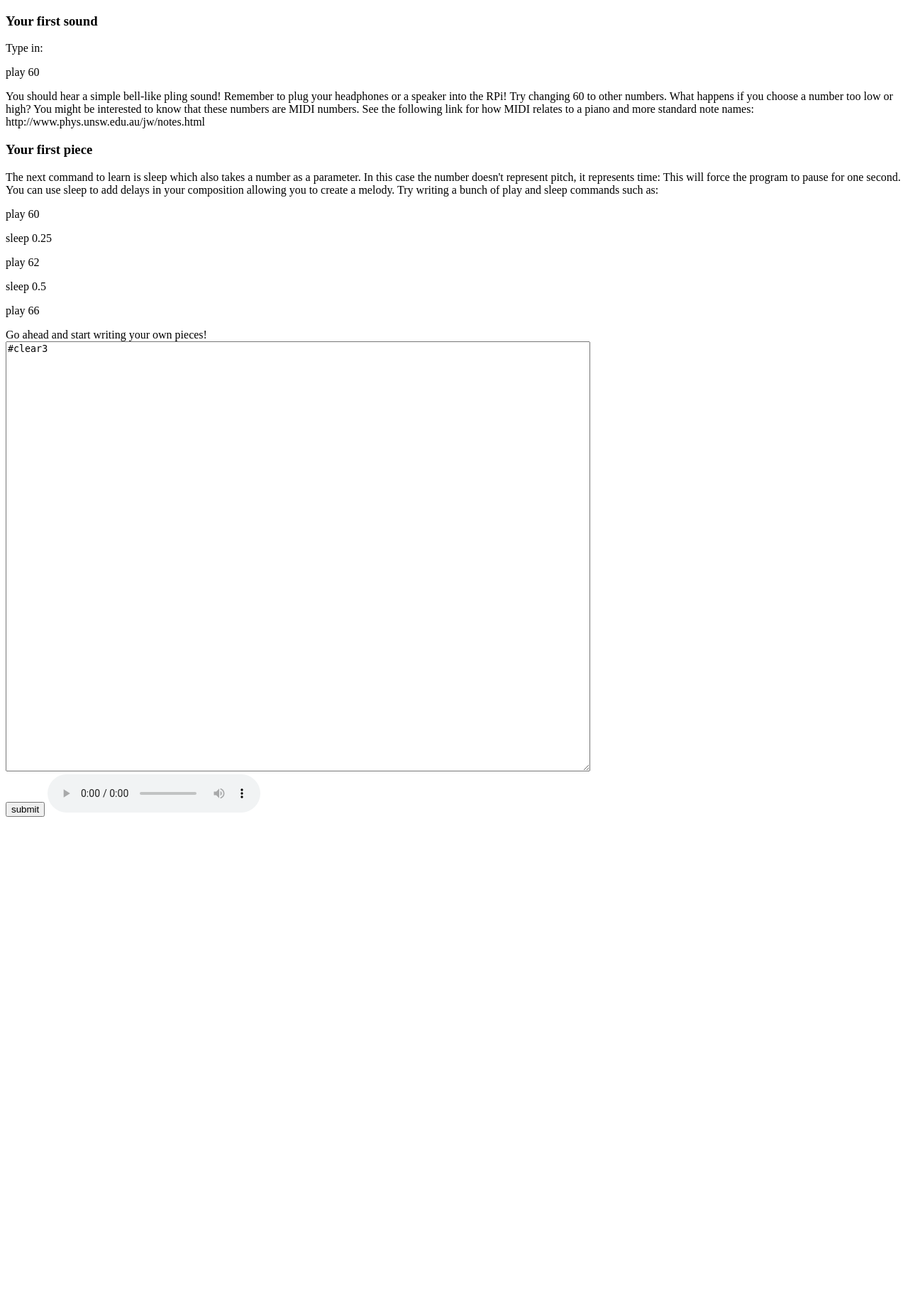
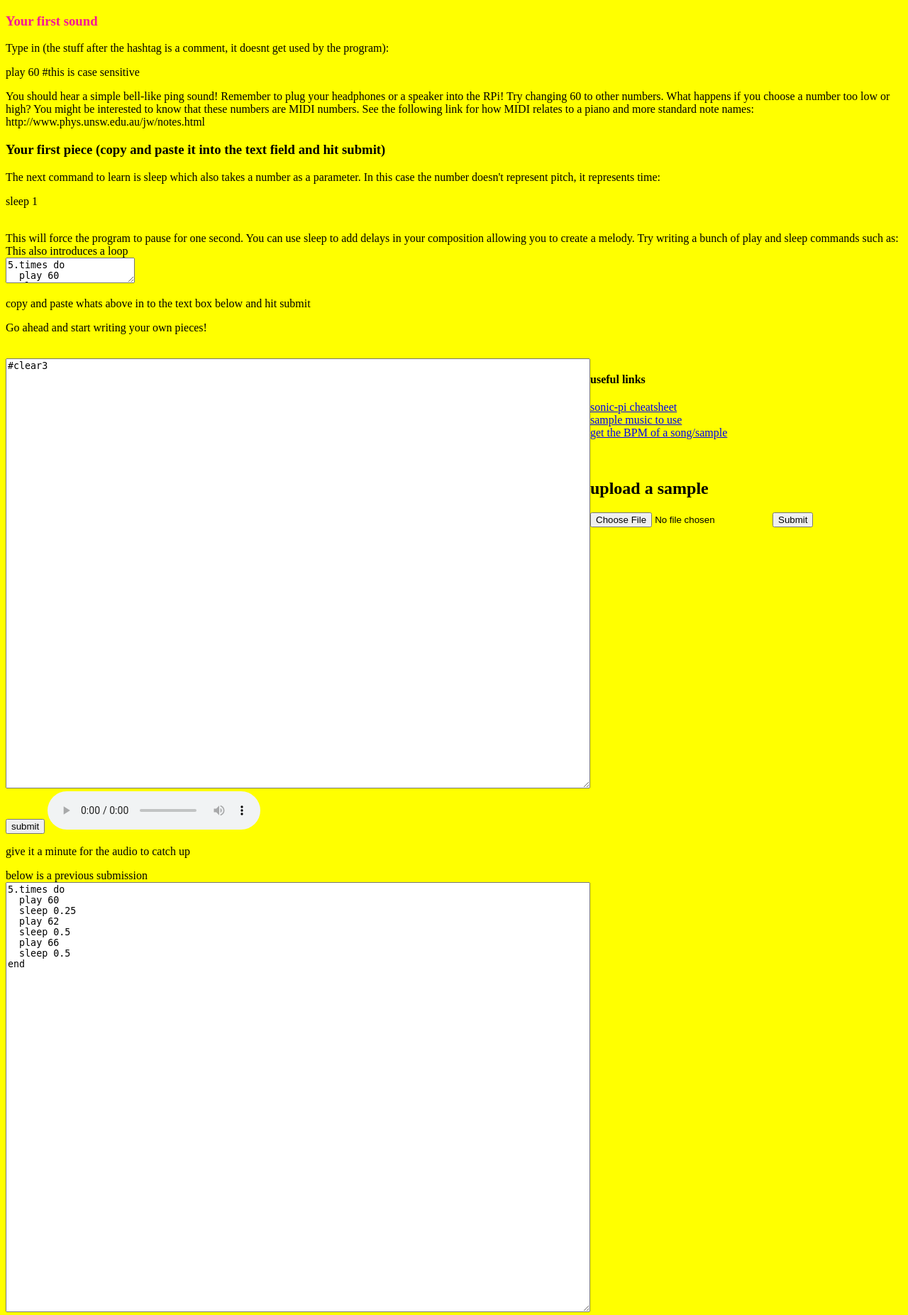
Before and after one commit to daveyman123/makemusiconline, a Flask app: page / in a window 1280 px wide. Shown: the whole page at 71% size. Before the commit the page ends 1151 px from the top, so only its background shows below. Run offline with Flask 2, Linux system fonts and the light colour scheme; data comes from the database, SQL or seed files in the repository; both versions use the stored data as it was after the commit; some libraries are stand-ins or nearby versions.

Commit message:
trying to add sockets

```diff
--- a/app.py
+++ b/app.py
@@ -1,3 +1,4 @@
+from werkzeug import secure_filename
 from flask import Flask, render_template, jsonify, make_response, request
 import json
 import string
@@ -9,13 +10,14 @@ from flask_sqlalchemy import SQLAlchemy
 from sqlalchemy.ext import mutable
 
 import os
-
+from flask_socketio import SocketIO, emit
 
 
 project_dir = os.path.dirname(os.path.abspath(__file__))
 database_file = "sqlite:///{}".format(os.path.join(project_dir, "music.db"))
 
 app = Flask(__name__)
+socketio = SocketIO(app)
 app.config["SQLALCHEMY_DATABASE_URI"] = database_file
 
 db = SQLAlchemy(app)
@@ -23,10 +25,12 @@ db = SQLAlchemy(app)
 class SongClass(db.Model):
     key = db.Column(db.Integer, autoincrement=True, primary_key=True)
 
-    song = db.Column(db.String(80))
+    song = db.Column(db.String(200))
 
     def __repr__(self):
         return self.song
+
+
 
 def sendCmd(cmd,par = None):
     oscmsg = OSC.OSCMessage()
@@ -37,15 +41,33 @@ def sendCmd(cmd,par = None):
     c.send(oscmsg)
 c = OSC.OSCClient()
 c.connect(('127.0.0.1', 4557))   # connect to SuperCollider
+@app.route('/uploader', methods = ['GET', 'POST'])
+def upload_file():
+   if request.method == 'POST':
+      f = request.files['file']
+      f.save(secure_filename(f.filename))
+      return 'file uploaded successfully to /home/pi/test/ folder'
+
+@socketio.on('value changed')
+def value_changed(message):
+    print(message)
+
 
 @app.route('/')
+
+
 def my_form():
-    song = SongClass.query.all()
-    song = song[-1]
-    #print song
-
-    return render_template('index.html', song=song)
-
+    song_query = SongClass.query.all()
+    if song_query[-1]:
+        song = str(song_query[-1])
+    else:
+	song = " "
+    if song_query[-2]:
+        song2 = str(song_query[-2])
+    else:
+	song2 = " "
+    return render_template('index.html', song=song, song2=song2)
+ #   return render_template('index.html')
 @app.route('/parse_data', methods=['POST'])
 def my_form_post():
     c = OSC.OSCClient()
@@ -62,16 +84,22 @@ def my_form_post():
 #    song = another_obj["value"]
 	#song = song.replace("\n","")
     #song = json.dumps(song)
-    song = SongClass.query.all()
-
-    song = str(song[-1])
+    song_query = SongClass.query.all()
+    if song_query:
+        song = str(song_query[0])
+    else:
+        song=" "
+    if song_query[-2]:
+        song2 = str(song_query[-2])
+    else:
+        song2 = " "
     print song
     sendCmd("/run-code", song)
  #   if state == "off":
 	#    sendCmd("/stop-all-jobs")
-    return render_template('index.html', song=song)
+    return render_template('index.html', song=song, song2=song2)
 
 
 
 if __name__ == "__main__":
-   app.run(host='0.0.0.0', threaded=True, port=8080, debug=True)
+   socketio.run(app, host='0.0.0.0', port = 5002)
--- /dev/null
+++ b/static/css/styles.css
@@ -0,0 +1,3 @@
+body {
+    background-color: yellow;
+}
--- a/templates/index.html
+++ b/templates/index.html
@@ -1,53 +1,107 @@
+
 <!DOCTYPE html>
 <html>
 	<head>
+
 		<title>CodeMirror</title>
-		<link rel="stylesheet" type="text/css" href="plugin/codemirror/lib/codemirror.css">
+
+                <script type="text/javascript" src="js/jquery.min.js"></script>
+                <script type="text/javascript" src="plugin/codemirror/lib/codemirror.js"></script>
+                <script type="text/javascript" src="js/default.js"></script>
+                <script src="http://ajax.googleapis.com/ajax/libs/jquery/1.11.2/jquery.min.js"></script>
+                <script type="text/javascript" src="//cdnjs.cloudflare.com/ajax/libs/socket.io/0.9.16/socket.io.min.js"></script>
+<script type="text/javascript" charset="utf-8">
+    $(document).ready(function(){
+
+        var socket = io.connect();
+
+        // the socket.io documentation recommends sending an explicit package upon connection
+        socket.on('connect', function() {
+            socket.emit('connect', {data: 'I\'m connected!'});
+        });
+
+        $('#song').on('change keyup paste', function(event) {
+            alert("blah");
+	    socket.emit('value changed',{data: $('#song').val()});
+            return false;
+
+
+        });
+
+    });
+</script>
+
+<link rel="stylesheet" href="{{ url_for('static', filename='css/styles.css') }}">
+
 	</head>
-	<h3>Your first sound</h3>
-Type in:
+	<h3 style="color: #f51796;">Your first sound</h3>
+Type in (the stuff after the hashtag is a comment, it doesnt get used by the program):
 <p>
-play 60
+play 60 #this is case sensitive
 </p>
-You should hear a simple bell-like pling sound! Remember to plug your headphones or a speaker into the RPi!
+You should hear a simple bell-like ping sound! Remember to plug your headphones or a speaker into the RPi!
 
 Try changing 60 to other numbers. What happens if you choose a number too low or high? You might be interested to know that these numbers are MIDI numbers. See the following link for how MIDI relates to a piano and more standard note names: http://www.phys.unsw.edu.au/jw/notes.html
 
-<h3>Your first piece</h3>
+<h3>Your first piece (copy and paste it into the text field and hit submit)</h3>
 The next command to learn is sleep which also takes a number as a parameter. In this case the number doesn't represent pitch, it represents time:
-<br?
-sleep 1
+<br>
+<p>sleep 1</p>
 <br>
 This will force the program to pause for one second. You can use sleep to add delays in your composition allowing you to create a melody. Try writing a bunch of play and sleep commands such as:
 <br>
-<p>play 60</p>
-<p>sleep 0.25</p>
-<p>play 62</p>
-<p>sleep 0.5</p>
-<p>play 66</p>
-Go ahead and start writing your own pieces!
+This also introduces a loop
+<br>
+<textarea>
+5.times do
+  play 60
+  sleep 0.25
+  play 62
+  sleep 0.5
+  play 66
+  sleep 0.5
+end
+</textarea>
+
+<p>copy and paste whats above in to the text box below and hit submit</p>
+<p>Go ahead and start writing your own pieces!</p>
+
 <br>
 	<body>
 
-		<!-- javascript -->
-		<script type="text/javascript" src="js/jquery.min.js"></script>
-		<script type="text/javascript" src="plugin/codemirror/lib/codemirror.js"></script>
-		<script type="text/javascript" src="js/default.js"></script>
-	</body>
+</body>
 
+<div style="float:left;">
+	<textarea rows="40" cols="100" name="song" id="song">{{song}}</textarea><br>
+        <button id ="button1" name="button">submit</button>
 
-	<textarea class="codemirror-textarea" rows="40" cols="100" name="song" id="song">{{song}}</textarea>
-	<br>
+<audio controls autoplay>
+<source src="http://musictest.ddns.net:8000/out.mp3" type="audio/mp3"/>
+</audio>
+
+        <p> give it a minute for the audio to catch up</p>
+
+</div>
+
+<div style="float:left;">
+<label for= "song2">below is a previous submission</label>
+<br>
+<textarea class= "codemirror-textarea" rows="40" cols="100" name="song2" id="song2">{{song2}}</textarea>
+
+	</div>
 
 
 
 
-	<button id ="button1" name="button">submit</button>
-
-
-<audio controls autoplay>
-<source src="http://musictest.ddns.net:8000/out.mp3" type="audio/mp3"/>
-</audio>
+<h4>useful links</h4>
+<a href="https://www.cl.cam.ac.uk/projects/raspberrypi/sonicpi/media/sonic-pi-cheatsheet.pdf">sonic-pi cheatsheet</a>
+<br>
+<a href="https://github.com/DavidsFiddle/Sonic-Pi-Code-Bits">sample music to use</a>
+<br>
+<a href="https://getsongbpm.com/tools/audio"> get the BPM of a song/sample</a>
+<br>
+<br>
+<br>
 <script src="http://code.jquery.com/jquery-1.11.0.min.js"></script>
 <script type="text/javascript">
 
@@ -70,4 +124,10 @@ $("#button1").click(function (e) {
 });
 
 </script>
+<h2> upload a sample</h2>
+<form action = "/uploader" method = "POST"
+         enctype = "multipart/form-data">
+         <input type = "file" name = "file" />
+         <input type = "submit"/>
+      </form>
 </html>
```
Also changed, not shown: ludwig-van-raspberry-100655262-primary.idge.jpg (added), music.db, 9 other files.
